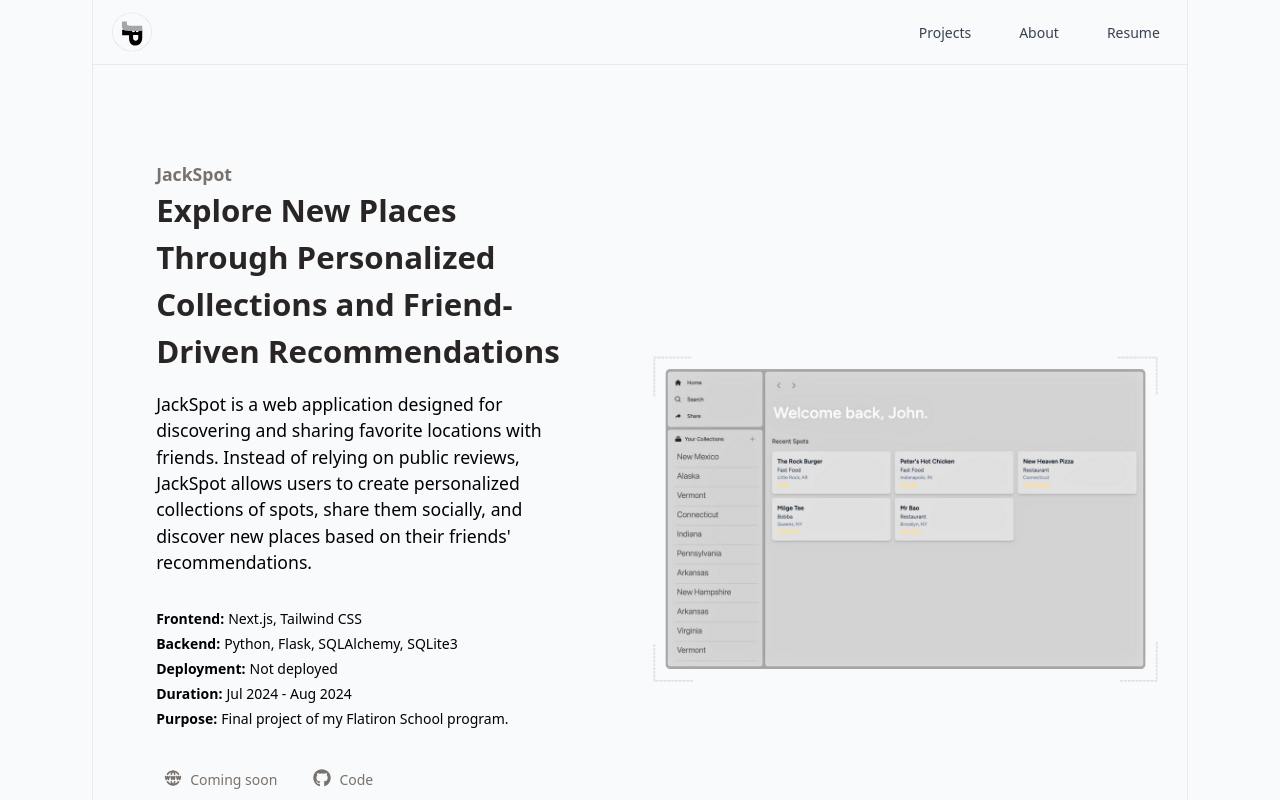
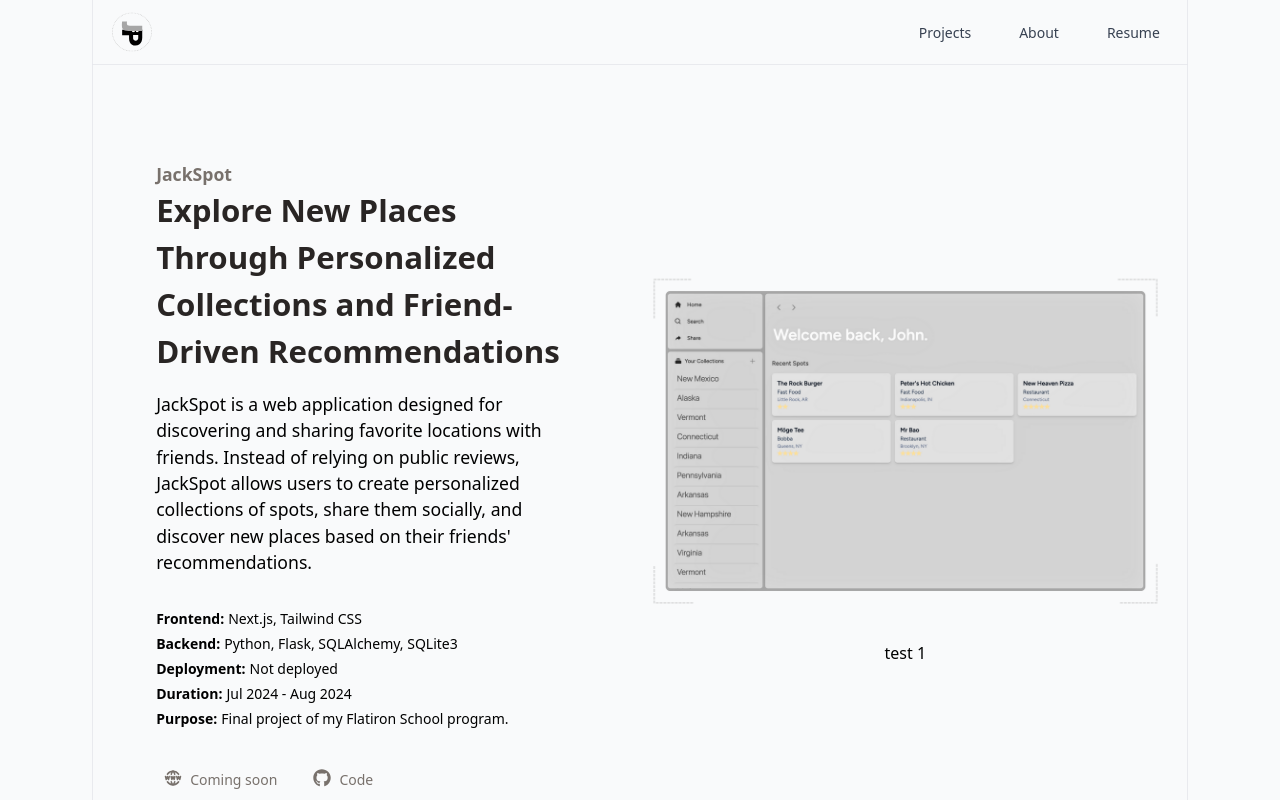
Before and after one commit to johnjohnpenafiel/Portfolio, a Next.js app: page /projects/jackspot in a window 1280 px wide. Shown: the top 800 px of the page. Built offline with nearby package versions, Linux system fonts and the light colour scheme.

Commit message:
add description for images on projects page

```diff
--- a/app/projects/[projectId]/page.tsx
+++ b/app/projects/[projectId]/page.tsx
@@ -1,31 +1,47 @@
 "use client";
 
-import React, { useEffect, useRef } from "react";
-
+import React, { useEffect, useRef, useState } from "react";
 import { useParams } from "next/navigation";
 import Image from "next/image";
-
 import { projectData } from "@/data";
 
 const Projects = () => {
   const { projectId } = useParams();
   const project = projectData.find((project) => project.id === projectId);
   const carouselRef = useRef<HTMLDivElement>(null);
+  const [currentIndex, setCurrentIndex] = useState(0);
+
+  const handleScroll = () => {
+    if (carouselRef.current) {
+      const scrollLeft = carouselRef.current.scrollLeft;
+      const width = carouselRef.current.offsetWidth;
+      const newIndex = Math.round(scrollLeft / width);
+      setCurrentIndex(newIndex);
+    }
+  };
+
+  useEffect(() => {
+    const carousel = carouselRef.current;
+    if (carousel) {
+      carousel.addEventListener("scroll", handleScroll);
+      return () => {
+        carousel.removeEventListener("scroll", handleScroll);
+      };
+    }
+  }, []);
 
   useEffect(() => {
     const interval = setInterval(() => {
       if (carouselRef.current) {
-        const { scrollLeft, clientWidth, scrollWidth } = carouselRef.current;
-        const isLastSlide = scrollLeft + clientWidth >= scrollWidth;
+        const { scrollLeft, clientWidth } = carouselRef.current;
 
         carouselRef.current.scrollTo({
           left: scrollLeft + clientWidth,
           behavior: "smooth",
         });
       }
-    }, 8000);
+    }, 10000);
 
-    // Cleanup the interval when the component unmounts
     return () => clearInterval(interval);
   }, []);
 
@@ -81,21 +97,21 @@ const Projects = () => {
             ))}
           </div>
         </div>
-        {/* ----- IMAGE SECTION ----- */}
-        {/* IMAGE */}
-        <div className="xl:w-1/2 flex justify-center items-center mx-10 md:mt-10 lg:mt-20 lg:mr-5">
+        {/* ----- IMAGE CAROUSEL SECTION ----- */}
+        <div className="xl:w-1/2 flex-col justify-center items-center mx-10 md:mt-10 lg:mt-20 lg:mr-5">
           {project?.images?.length ? (
             <div
               ref={carouselRef}
               className="snap-x snap-mandatory flex overflow-x-scroll w-[525px] h-[400px]"
             >
+              {/* IMAGE */}
               {project.images.map((image, index) => (
                 <div
                   key={index}
                   className="snap-always snap-center flex-shrink-0 w-full h-full flex justify-center items-center"
                 >
                   <Image
-                    src={image}
+                    src={image.src}
                     alt={`Project ${project.title} - Image ${index + 1}`}
                     width={525}
                     height={400}
@@ -106,6 +122,9 @@ const Projects = () => {
           ) : (
             <p>No images available</p>
           )}
+          <p className="text-center font-light">
+            {project?.images[currentIndex]?.description}
+          </p>
         </div>
       </div>
     </div>
--- a/data.ts
+++ b/data.ts
@@ -112,10 +112,13 @@ export const projectData = [
       },
     ],
     images: [
-      "/images/ParallaxUICanva1.svg",
-      "/images/ParallaxUICanva2.svg",
-      "/images/ParallaxUICanva3.svg",
-      "/images/ParallaxUICanva4.svg",
+      {
+        src: "/images/ParallaxUICanva1.svg",
+        description: "Costumizable Design",
+      },
+      { src: "/images/ParallaxUICanva2.svg", description: "Design Area" },
+      { src: "/images/ParallaxUICanva3.svg", description: "Parallax Effect" },
+      { src: "/images/ParallaxUICanva4.svg", description: "Export Design" },
     ],
     links: [
       {
@@ -161,10 +164,19 @@ export const projectData = [
       },
     ],
     images: [
-      "/images/NextGameCanva1.svg",
-      "/images/NextGameCanva3.svg",
-      "/images/NextGameCanva4.svg",
-      "/images/NextGameCanva2.svg",
+      {
+        src: "/images/NextGameCanva1.svg",
+        description: "Get Platforms, Ratings and Enjoyment game details",
+      },
+      {
+        src: "/images/NextGameCanva3.svg",
+        description: "Filter by Genre, Platform and Order",
+      },
+      {
+        src: "/images/NextGameCanva4.svg",
+        description: "Search through a vast library of games.",
+      },
+      { src: "/images/NextGameCanva2.svg", description: "Light/Dark Mode" },
     ],
     links: [
       {
@@ -208,7 +220,7 @@ export const projectData = [
         description: "Final project of my Flatiron School program.",
       },
     ],
-    images: ["/images/JackSpotB.png"],
+    images: [{ src: "/images/JackSpotB.png", description: "test 1" }],
     links: [
       {
         name: "Coming soon",
```
